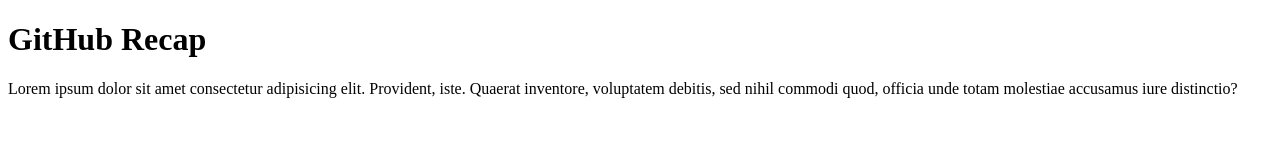
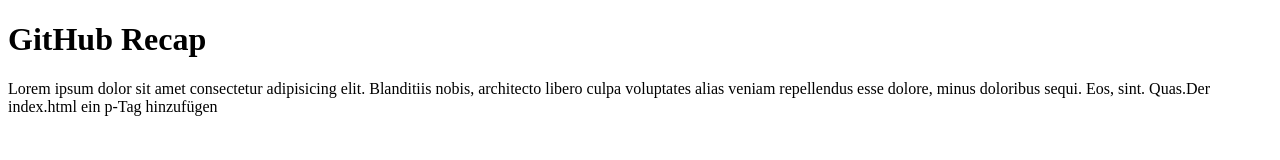
Before and after one commit to MercedesTh/BE_Gitperiment, a plain HTML site: page index.html in a window 1280 px wide. Drawn offline with Linux system fonts and the light colour scheme.

Commit message:
again added lorem25

```diff
--- a/index.html
+++ b/index.html
@@ -8,6 +8,6 @@
 </head>
 <body>
     <h1>GitHub Recap</h1>
-    <p>Lorem ipsum dolor sit amet consectetur adipisicing elit. Provident, iste. Quaerat inventore, voluptatem debitis, sed nihil commodi quod, officia unde totam molestiae accusamus iure distinctio?</p>
+    <p>Lorem ipsum dolor sit amet consectetur adipisicing elit. Blanditiis nobis, architecto libero culpa voluptates alias veniam repellendus esse dolore, minus doloribus sequi. Eos, sint. Quas.Der index.html ein p-Tag hinzufügen</p>
 </body>
 </html>
```
